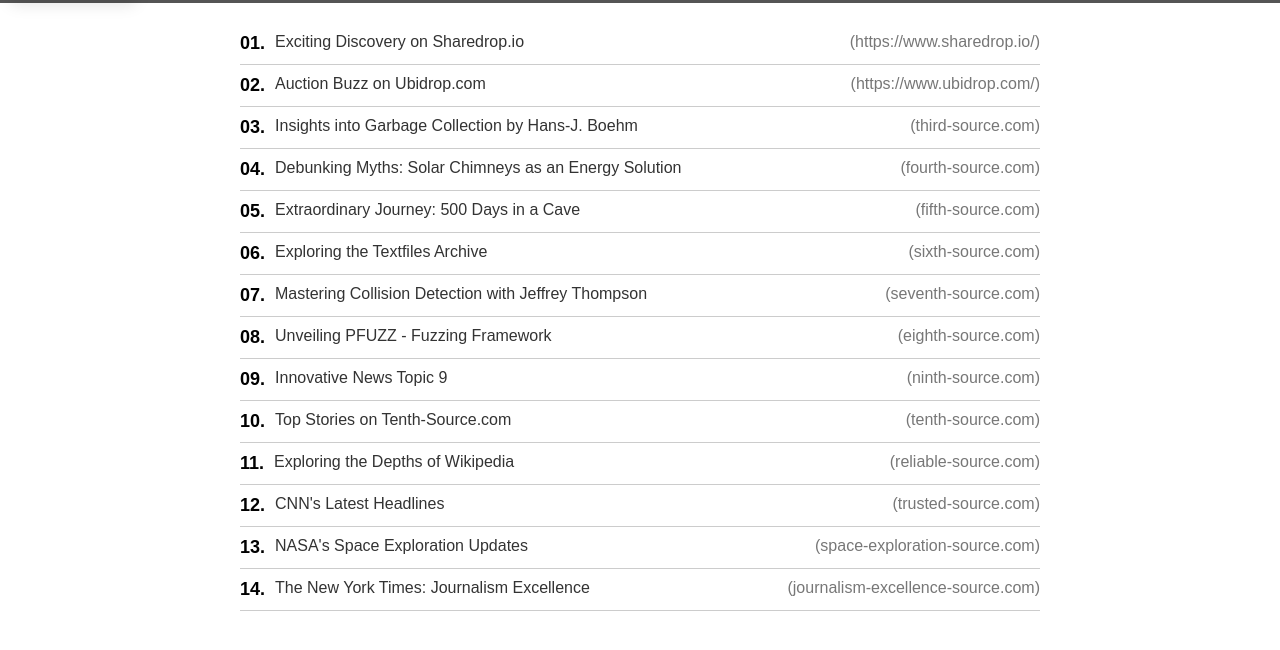
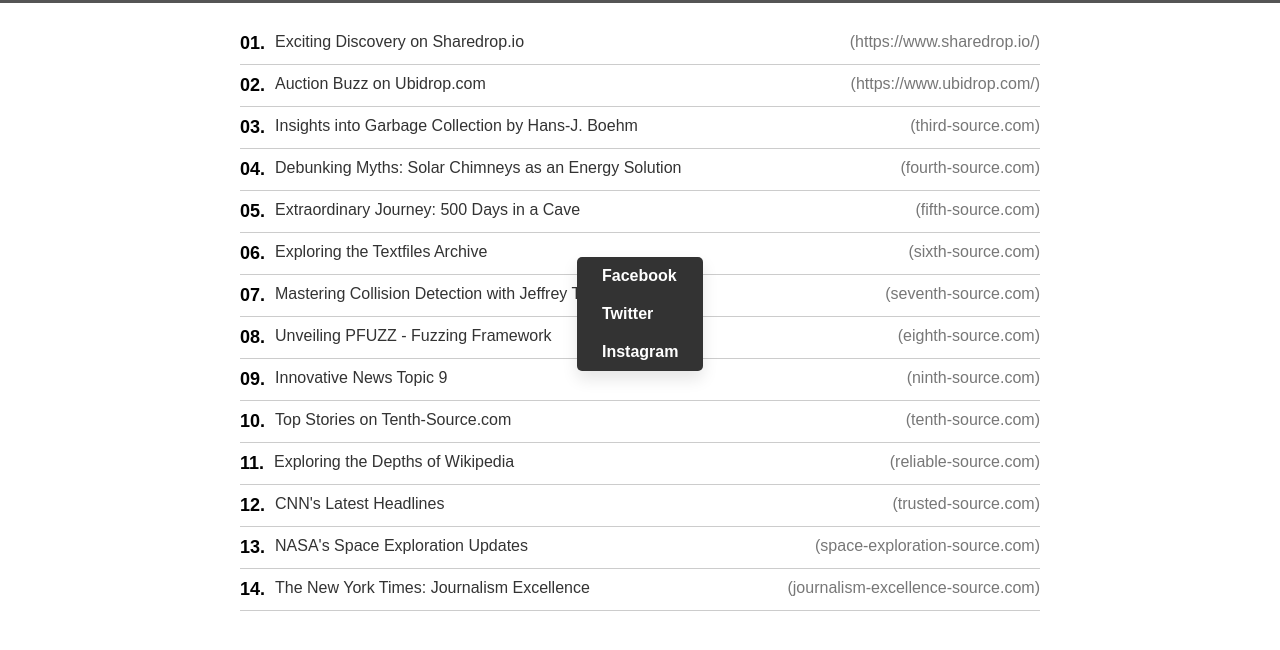
Before and after one commit to VaishnavVerma/MyNodeJs, a website: page portfo/index.html in a window 1280 px wide. Both pictures are taken after a click on the button "Social". Shown: the part 86-736 px from the top of the page. Drawn offline with Linux system fonts and the light colour scheme.

Commit message:
added new feature

```diff
--- a/portfo/index.html
+++ b/portfo/index.html
@@ -231,10 +231,55 @@
 
 <script>
     function toggleSocialIcons() {
-        var socialIcons = document.getElementById("socialIcons");
-        socialIcons.style.display = (socialIcons.style.display === "block") ? "none" : "block";
-    }
+            var socialIcons = document.getElementById("socialIcons");
+
+            // Toggle display
+            socialIcons.style.display = (socialIcons.style.display === "block") ? "none" : "block";
+
+            // Center the dialog box
+            if (socialIcons.style.display === "block") {
+                centerDialogBox(socialIcons);
+            }
+        }
+
+        function centerDialogBox(dialogBox) {
+            // Get the dimensions of the viewport
+            var viewportWidth = window.innerWidth || document.documentElement.clientWidth || document.body.clientWidth;
+            var viewportHeight = window.innerHeight || document.documentElement.clientHeight || document.body.clientHeight;
+
+            // Get the dimensions of the dialog box
+            var dialogWidth = dialogBox.offsetWidth;
+            var dialogHeight = dialogBox.offsetHeight;
+
+            // Calculate the position to center the dialog box
+            var leftPosition = (viewportWidth - dialogWidth) / 2;
+            var topPosition = (viewportHeight - dialogHeight) / 2;
+
+            // Set the position of the dialog box
+            dialogBox.style.left = leftPosition + "px";
+            dialogBox.style.top = topPosition + "px";
+        }
+
+        // Call the centerDialogBox function when the window is resized
+        window.addEventListener("resize", function() {
+            var socialIcons = document.getElementById("socialIcons");
+
+            // Check if the dialog box is visible
+            if (socialIcons.style.display === "block") {
+                centerDialogBox(socialIcons);
+            }
+        });
+
+        // Call the centerDialogBox function when the page is loaded
+        window.addEventListener("load", function() {
+            var socialIcons = document.getElementById("socialIcons");
+
+            // Check if the dialog box is visible
+            if (socialIcons.style.display === "block") {
+                centerDialogBox(socialIcons);
+            }
+        });
+
 </script>
-
 </body>
 </html>
```
